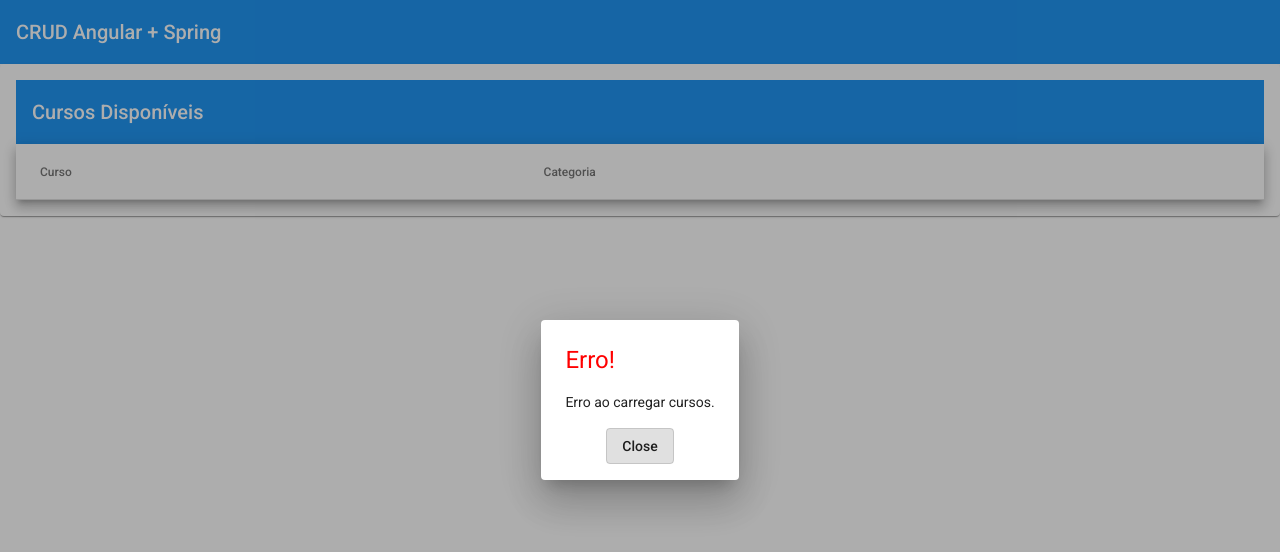
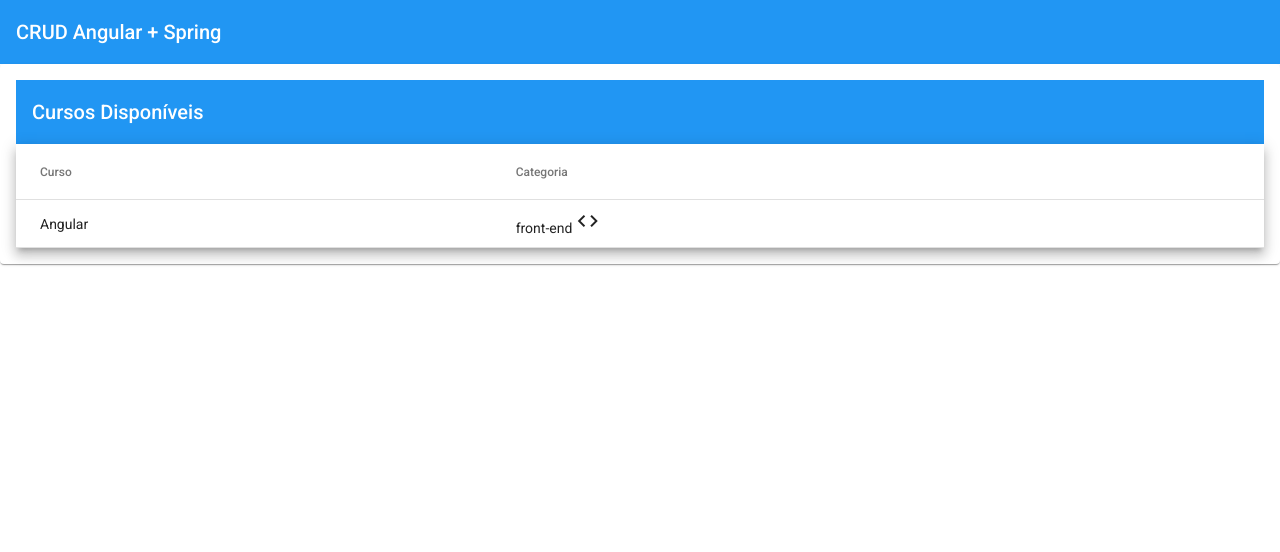
Before and after one commit to remonts/crud-angular-spring, an Angular app in the folder front-end/: page /courses in a window 1280 px wide. Shown: the top 552 px of the page. Built offline with nearby package versions, Linux system fonts and the light colour scheme; no server answers.

Commit message:
added pipe to show courses.

```diff
--- a/front-end/src/app/courses/courses/courses.component.html
+++ b/front-end/src/app/courses/courses/courses.component.html
@@ -12,7 +12,9 @@
       <!-- Category Column -->
       <ng-container matColumnDef="category">
         <th mat-header-cell *matHeaderCellDef>Categoria</th>
-        <td mat-cell *matCellDef="let course">{{ course.category }}</td>
+        <td mat-cell *matCellDef="let course">{{ course.category }}
+          <mat-icon aria-hidden="false" aria-label="Categoria do Curso">{{ course.category | category }}</mat-icon>
+        </td>
       </ng-container>
 
       <tr mat-header-row *matHeaderRowDef="displayedColumns"></tr>
--- a/front-end/src/app/courses/services/courses.service.ts
+++ b/front-end/src/app/courses/services/courses.service.ts
@@ -9,7 +9,7 @@ import { Course } from './../model/course';
 })
 export class CoursesService {
 
-  private readonly API = '/assets/c1ourses.json';
+  private readonly API = '/assets/courses.json';
 
   constructor(private httpClient: HttpClient) { }
 
@@ -17,7 +17,6 @@ export class CoursesService {
     return this.httpClient.get<Course[]>(this.API)
     .pipe(
       first(),
-      delay(5000),
       tap(courses => console.log(courses))
     );
   }
--- a/front-end/src/app/shared/app-material/app-material.module.ts
+++ b/front-end/src/app/shared/app-material/app-material.module.ts
@@ -2,10 +2,10 @@ import { NgModule } from '@angular/core';
 import { MatButtonModule } from '@angular/material/button';
 import { MatCardModule } from '@angular/material/card';
 import { MatDialogModule } from '@angular/material/dialog';
+import { MatIconModule } from '@angular/material/icon';
 import { MatProgressSpinnerModule } from '@angular/material/progress-spinner';
 import { MatTableModule } from '@angular/material/table';
 import { MatToolbarModule } from '@angular/material/toolbar';
-
 
 @NgModule({
   exports: [
@@ -14,7 +14,8 @@ import { MatToolbarModule } from '@angular/material/toolbar';
     MatToolbarModule,
     MatProgressSpinnerModule,
     MatDialogModule,
-    MatButtonModule
+    MatButtonModule,
+    MatIconModule
   ],
 })
 export class AppMaterialModule { }
--- /dev/null
+++ b/front-end/src/app/shared/pipes/category.pipe.ts
@@ -0,0 +1,16 @@
+import { Pipe, PipeTransform } from '@angular/core';
+
+@Pipe({
+  name: 'category'
+})
+export class CategoryPipe implements PipeTransform {
+
+  transform(value: string): string {
+    switch(value) {
+      case 'front-end': return 'code';
+      case 'back-end': return 'computer';
+    }
+    return 'code';
+  }
+
+}
```
Also changed, not shown: front-end/src/app/shared/shared.module.ts (+5 -2 lines), 1 other file (tests, documents, lock files or other folders).
